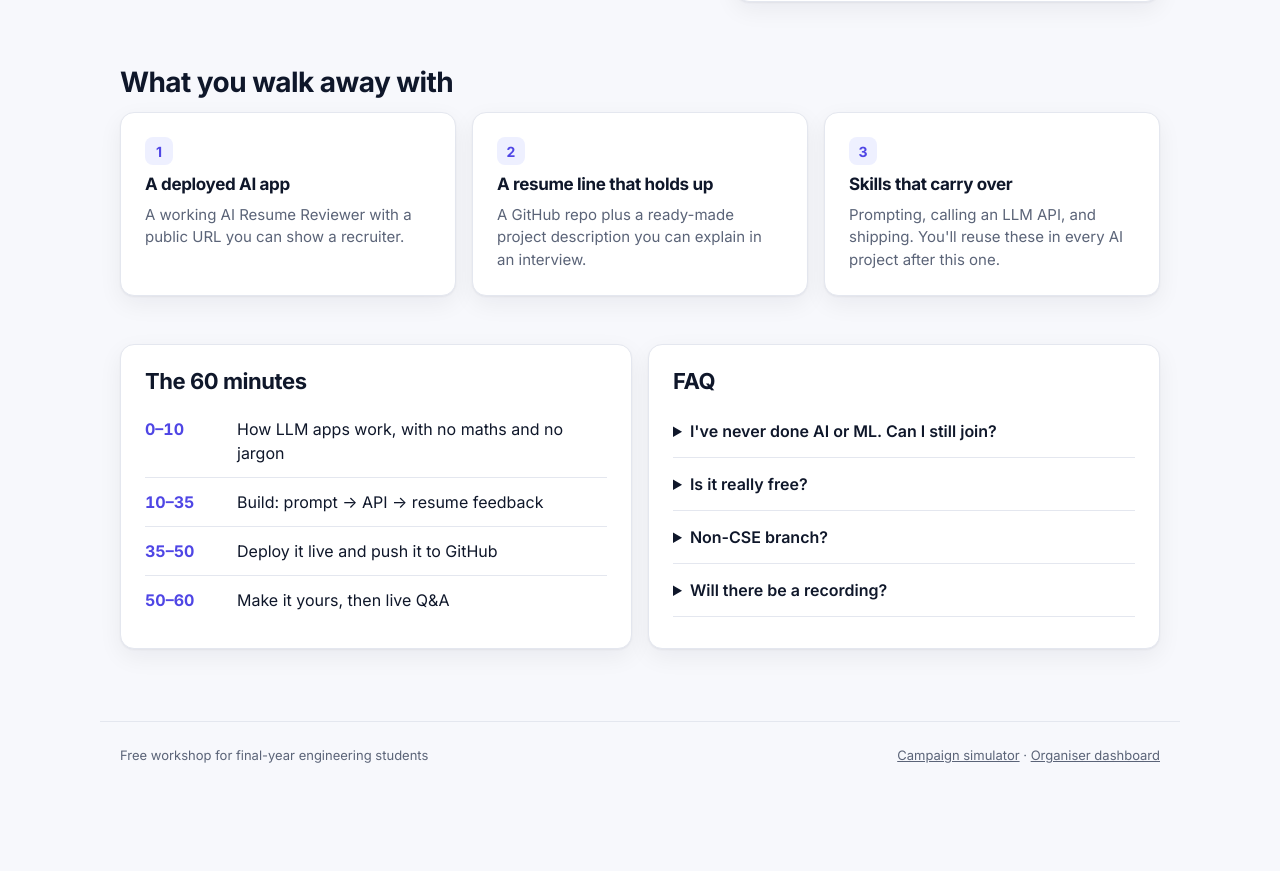
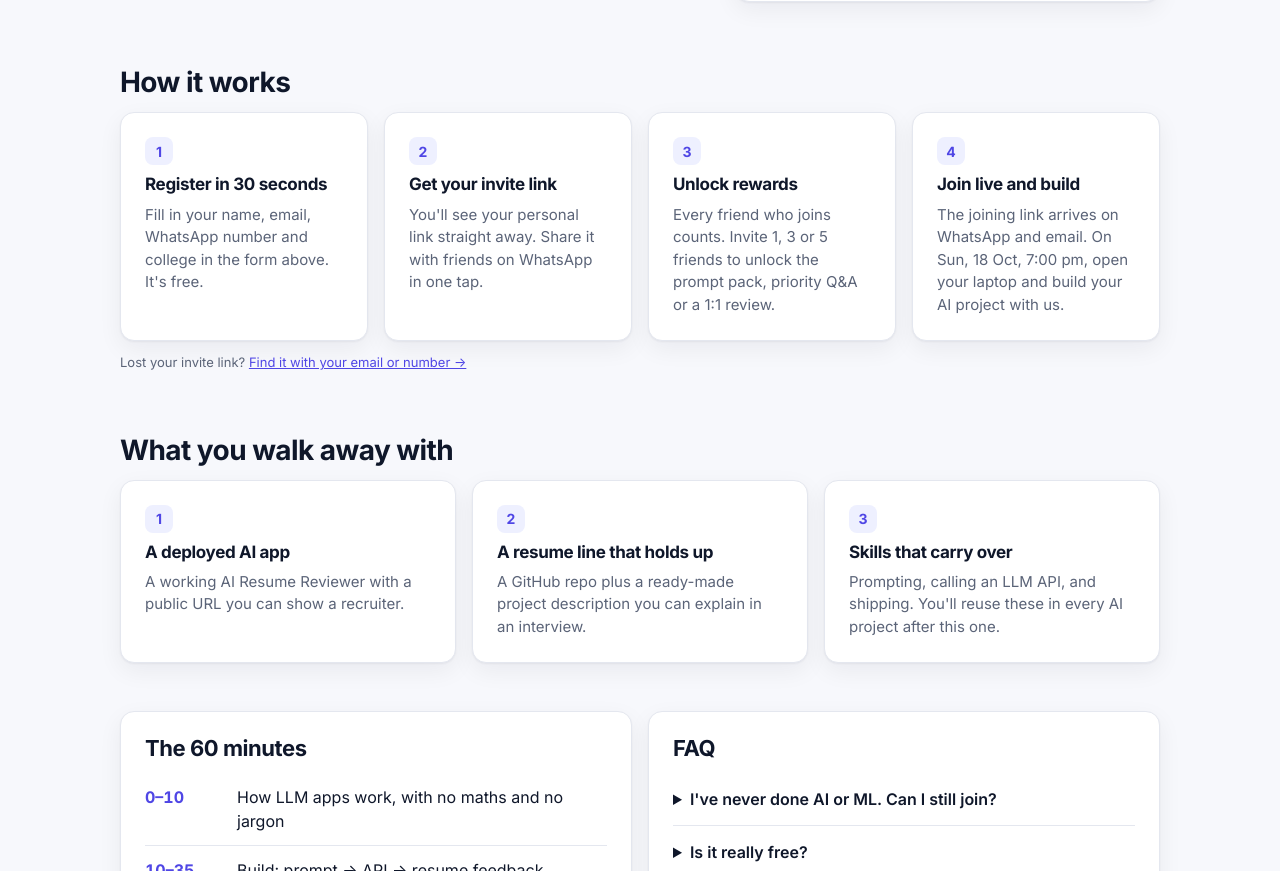
Before and after one commit to navadeep555/ai-workshop-referral-engine, a plain HTML site: page asset/index.html in a window 1280 px wide. Shown: the part 738-1609 px from the top of the page. Before the commit the page ends 1544 px from the top, so only its background shows below. Drawn offline with Linux system fonts and the light colour scheme.

Commit message:
Add 'How it works' registration steps to home page

```diff
--- a/asset/app.js
+++ b/asset/app.js
@@ -258,6 +258,17 @@
             <p class="fine">We'll send the joining link and reminders on WhatsApp and email. No spam.</p>
           </form>
         </div>
+      </section>
+
+      <section class="block">
+        <h2>How it works</h2>
+        <div class="steps">
+          <div class="card step"><div class="num">1</div><h3>Register in 30 seconds</h3><p>Fill in your name, email, WhatsApp number and college in the form above. It's free.</p></div>
+          <div class="card step"><div class="num">2</div><h3>Get your invite link</h3><p>You'll see your personal link straight away. Share it with friends on WhatsApp in one tap.</p></div>
+          <div class="card step"><div class="num">3</div><h3>Unlock rewards</h3><p>Every friend who joins counts. Invite 1, 3 or 5 friends to unlock the prompt pack, priority Q&amp;A or a 1:1 review.</p></div>
+          <div class="card step"><div class="num">4</div><h3>Join live and build</h3><p>The joining link arrives on WhatsApp and email. On ${esc(fmtDate)}, open your laptop and build your AI project with us.</p></div>
+        </div>
+        <p class="note" style="margin-top:12px">Lost your invite link? <a href="#/find">Find it with your email or number →</a></p>
       </section>
 
       <section class="block">
--- a/asset/styles.css
+++ b/asset/styles.css
@@ -229,3 +229,10 @@ details p { color: var(--muted); margin: 8px 0 0; }
 @media (max-width: 820px) { .sim { grid-template-columns: 1fr; } }
 .sim > * { min-width: 0; }
 #net { max-width: 100%; }
+
+/* How it works */
+.steps { display: grid; grid-template-columns: repeat(4, 1fr); gap: 16px; }
+.step h3 { font-size: 17px; }
+.step p { color: var(--muted); font-size: 15px; margin: 0; }
+@media (max-width: 820px) { .steps { grid-template-columns: 1fr 1fr; } }
+@media (max-width: 420px) { .steps { grid-template-columns: 1fr; } }
```
